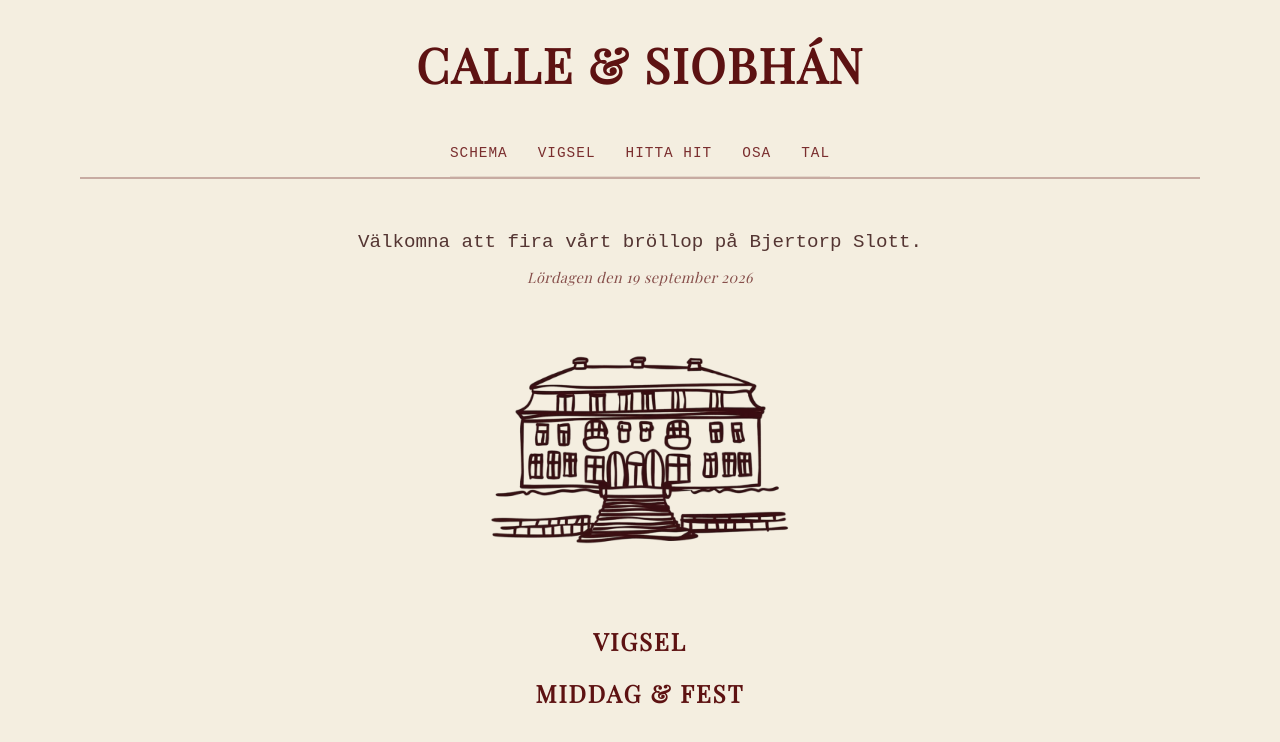
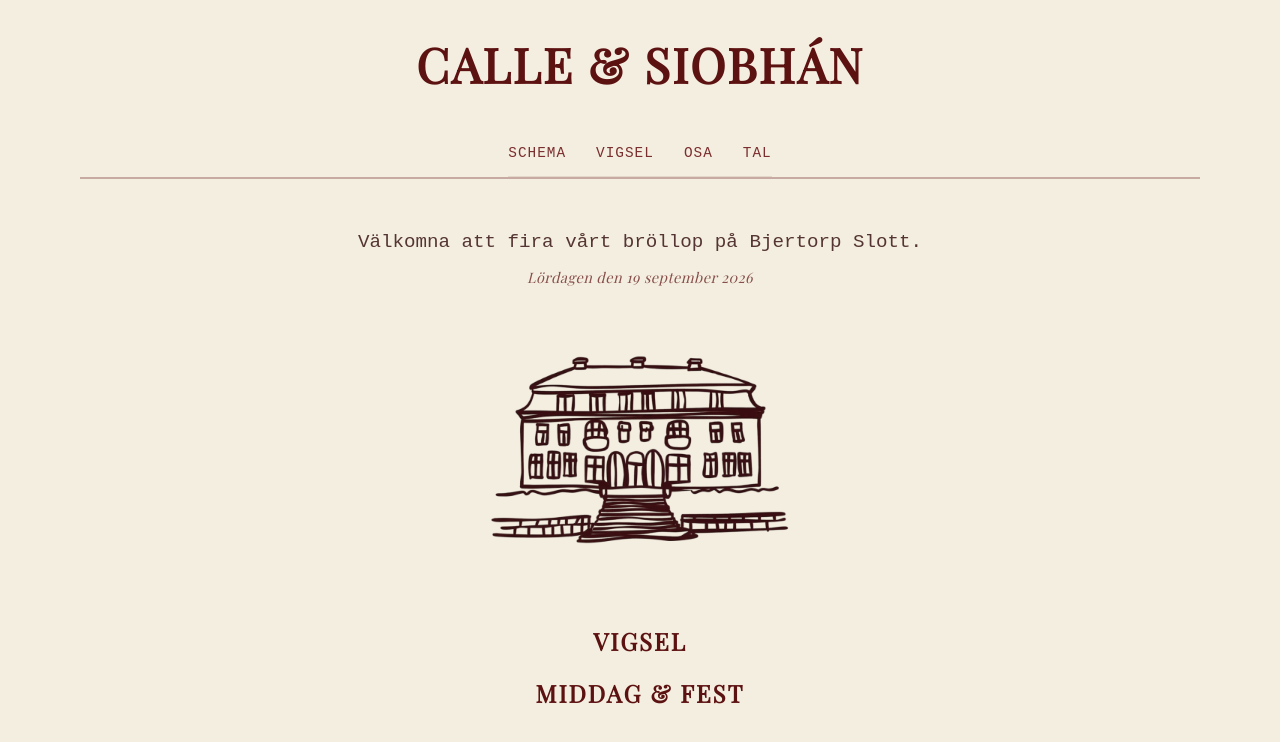
Before and after one commit to lukasdannemann/Wedding, a React (Vite) app: page / in a window 1280 px wide. Shown: the top 742 px of the page. Built offline with nearby package versions, Linux system fonts and the light colour scheme; a web font is replaced by a local one.

Commit message:
add navigation styling and routing

```diff
--- a/src/components/Festen/Festen.jsx
+++ b/src/components/Festen/Festen.jsx
@@ -3,8 +3,8 @@
 export default function Festen() {
 
     return(
-        <>
+        <section id="festen">
         <h2>Middag & Fest</h2>
-        </>
+        </section>
     )
 }
--- a/src/components/Navigation/Navigation.css
+++ b/src/components/Navigation/Navigation.css
@@ -15,6 +15,10 @@
     padding: 0;
 }
 
+.navbar li {
+    position: relative;
+}
+
 .navbar a {
     text-decoration: none;
     color: var(--color-burgundy-soft);
@@ -22,4 +26,30 @@
     font-size: 0.9rem;
     text-transform: uppercase;
     letter-spacing: 1px;
+    padding: 5px 0;
+    transition: color 0.3s ease;
 }
+
+.navbar a::after {
+    content: '';
+    position: absolute;
+    bottom: -2px; /* Placerar strecket precis under texten */
+    left: 50%;
+    width: 0;
+    height: 1.5px;
+    background-color: var(--color-burgundy);
+    transition: all 0.3s ease;
+    transform: translateX(-50%);
+}
+
+.navbar a:hover::after {
+    width: 100%;
+}
+
+.navbar a.active::after {
+    width: 100%;
+}
+
+.navbar a:hover, .navbar a.active {
+    color: var(--color-burgundy);
+}
--- a/src/components/Navigation/Navigation.jsx
+++ b/src/components/Navigation/Navigation.jsx
@@ -1,21 +1,31 @@
 import './Navigation.css'
 import { HashLink } from 'react-router-hash-link'
 import { NavLink } from 'react-router-dom'
+import { useScrollSpy } from '../../hooks/useScrollSpy' // Importera din hook
 
 export default function Navigation() {
+    // Lista på de ID:n vi vill bevaka på startsidan
+    const activeSection = useScrollSpy(['hem', 'schema', 'vigsel', 'festen', 'plats']);
 
-
-    return(
-        <>
+    return (
         <nav className='navbar'>
             <ul>
-                <li><HashLink smooth to='#'>Schema</HashLink></li>
-                <li><HashLink smooth to='#'>Vigsel</HashLink></li>
-                <li><HashLink smooth to='#'>Hitta hit</HashLink></li>
+                <li>
+                    <HashLink
+                        smooth to='/#schema'
+                        className={activeSection === 'schema' ? 'active' : ''}
+                    >Schema</HashLink>
+                </li>
+                <li>
+                    <HashLink
+                        smooth to='/#vigsel'
+                        className={activeSection === 'vigsel' ? 'active' : ''}
+                    >Vigsel</HashLink>
+                </li>
+                {/* Fortsätt likadant för resten... */}
                 <li><NavLink to='/contact'>OSA</NavLink></li>
                 <li><NavLink to='/speech'>Tal</NavLink></li>
             </ul>
         </nav>
-        </>
     )
 }
--- a/src/components/Vigsel/Vigsel.jsx
+++ b/src/components/Vigsel/Vigsel.jsx
@@ -4,7 +4,9 @@ export default function Vigsel() {
 
     return(
         <>
+        <section id="vigsel">
         <h2>Vigsel</h2>
+        </section>
         </>
     )
 }
--- /dev/null
+++ b/src/hooks/useScrollSpy.js
@@ -0,0 +1,27 @@
+import { useState, useEffect } from 'react';
+
+export const useScrollSpy = (ids, offset = 100) => {
+  const [activeId, setActiveId] = useState('');
+
+  useEffect(() => {
+    const handleScroll = () => {
+      const scrollPosition = window.scrollY + offset;
+
+      for (const id of ids) {
+        const element = document.getElementById(id);
+        if (element) {
+          const { offsetTop, offsetHeight } = element;
+          if (scrollPosition >= offsetTop && scrollPosition < offsetTop + offsetHeight) {
+            setActiveId(id);
+            break;
+          }
+        }
+      }
+    };
+
+    window.addEventListener('scroll', handleScroll);
+    return () => window.removeEventListener('scroll', handleScroll);
+  }, [ids, offset]);
+
+  return activeId;
+};
--- a/src/index.css
+++ b/src/index.css
@@ -6,6 +6,7 @@
   --color-burgundy: #5D1212;      /* Den mörkröda färgen från ditt kort */
   --color-burgundy-soft: #7A2E2E; /* En något ljusare variant för hover-effekter */
 
+  /* Alternativ färg #947338 */
   /* Bakgrund och papper */
   --color-bg-beige: #F4EEE0;      /* Den beigekrämiga färgen för hela bakgrunden */
   --color-card-white: #FDFBF7;    /* En nästan vit, men varm ton för själva "kortet" */
```
